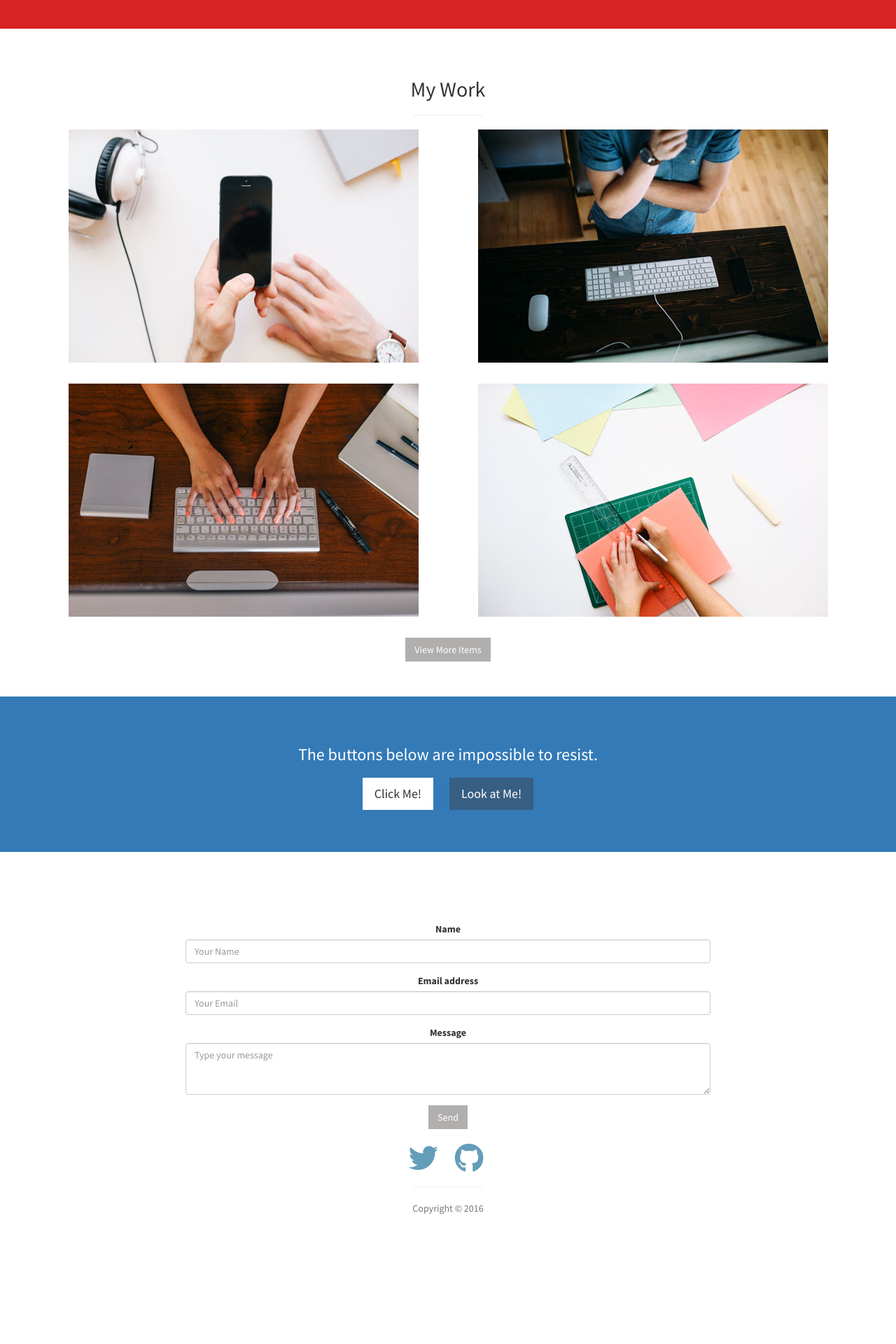
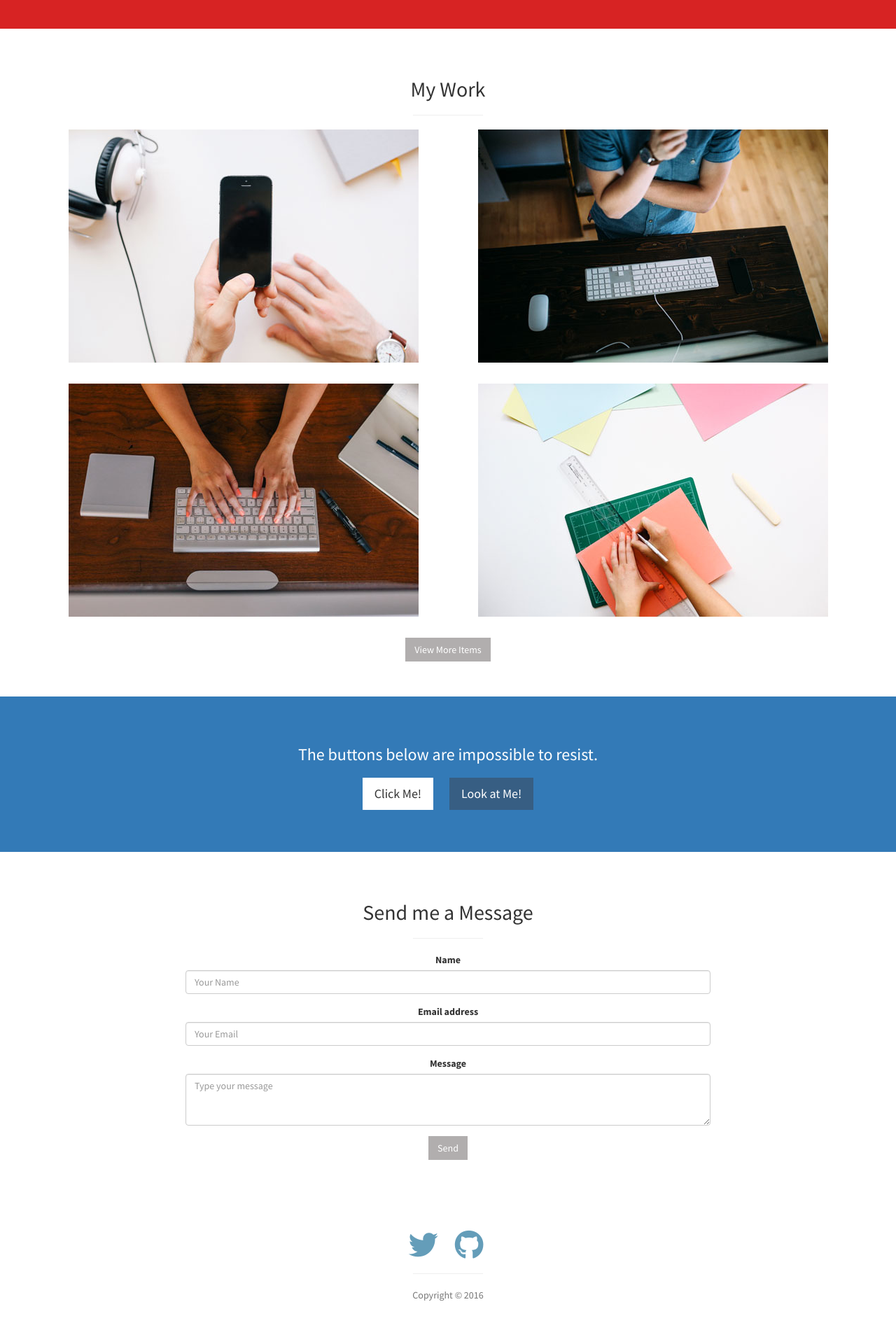
Before and after one commit to CollenK/CollenK.github.io, a Jekyll site: the page built from index.html, in a window 1280 px wide. Shown: the part 2031-3951 px from the top of the page at 70% size. Built offline with Jekyll 4.4.1, drawn with Linux system fonts in a browser that asks for light colours; nearby versions of some CDN libraries; before the commit the page ends 3877 px from its top, so only the background shows below that.

```diff
--- /dev/null
+++ b/_includes/contact.html
@@ -0,0 +1,29 @@
+<section id="contact" class="contact">
+  <div class="container">
+    <div class="row">
+      <div class="col-lg-8 col-lg-offset-2 text-center">
+        <h2>Send me a Message</h2>
+        <hr class="small">
+        <form action="https://formspree.io/collen.kriel@gmail.com" method="POST">
+          <div class="form-group">
+            <label>Name</label>
+            <input type="text" name="name" class="form-control" placeholder="Your Name">
+          </div>
+          <div class="form-group">
+            <label>Email address</label>
+            <input type="email" name="_replyto" class="form-control" id="exampleInputEmail1" placeholder="Your Email">
+          </div>
+          <div class="form-group">
+            <label>Message</label>
+            <textarea name="_message" class="form-control" rows="3" placeholder="Type your message"></textarea>
+          </div>
+            <button type="submit" value="Send" class="btn btn-dark">Send</button>
+            <input type="hidden" name="_next" value="//collenk.github.io/thanks.html"/>
+            <input type="hidden" name="_subject" value="New submission!"/>
+            <input type="hidden" name="_format" value="plain"/>
+            <input type="text" name="_gotcha" style="display:none"/>
+        </form>
+      </div>
+    </div> <!-- /form row -->
+  </div>
+</section>
--- a/_includes/footer.html
+++ b/_includes/footer.html
@@ -1,29 +1,5 @@
-<footer id="contact">
+<footer>
   <div class="container">
-    <div class="row">
-      <div class="col-lg-8 col-lg-offset-2 text-center">
-        <form action="https://formspree.io/collen.kriel@gmail.com" method="POST">
-          <div class="form-group">
-            <label>Name</label>
-            <input type="text" name="name" class="form-control" placeholder="Your Name">
-          </div>
-          <div class="form-group">
-            <label>Email address</label>
-            <input type="email" name="_replyto" class="form-control" id="exampleInputEmail1" placeholder="Your Email">
-          </div>
-          <div class="form-group">
-            <label>Message</label>
-            <textarea name="_message" class="form-control" rows="3" placeholder="Type your message"></textarea>
-          </div>
-            <button type="submit" value="Send" class="btn btn-dark">Send</button>
-            <input type="hidden" name="_next" value="//collenk.github.io/thanks.html" />
-            <input type="hidden" name="_subject" value="New submission!" />
-            <input type="hidden" name="_format" value="plain" />
-            <input type="text" name="_gotcha" style="display:none" />
-          </form>
-        </div>
-      </div> <!-- /form row -->
-      <br>
     <div class="row">
       <div class="col-lg-10 col-lg-offset-1 text-center">
         <ul class="list-inline">
--- a/_includes/navigation.html
+++ b/_includes/navigation.html
@@ -3,7 +3,7 @@
   <ul class="sidebar-nav">
     <a id="menu-close" href="#" class="btn btn-light btn-lg pull-right toggle"><i class="fa fa-times"></i></a>
     <li class="sidebar-brand">
-      <a href="#top"  onclick = $("#menu-close").click(); >Start Bootstrap</a>
+      <a href="#top"  onclick = $("#menu-close").click(); >Collen Kriel</a>
     </li>
     <li>
       <a href="#top" onclick = $("#menu-close").click(); >Home</a>
--- a/_includes/thanks.html
+++ /dev/null
@@ -1,2 +0,0 @@
-<h1>Thanks for your email</h1>
-<a href="collenk.github.io">Go back</a>
--- a/_layouts/front.html
+++ b/_layouts/front.html
@@ -13,6 +13,7 @@
   {% include portfolio.html %}
   {% include call-to-action.html %}
   <!-- {% include map.html %} -->
+  {% include contact.html %}
   {% include footer.html %}
   {% include scripts.html %}
 
--- a/css/stylish-portfolio.css
+++ b/css/stylish-portfolio.css
@@ -289,8 +289,14 @@
     pointer-events: none;
 }
 
+/* Contact */
+
+.contact {
+  padding: 50px 0;
+}
+
 /* Footer */
 
 footer {
-    padding: 100px 0;
+    padding: 50px 0;
 }
--- /dev/null
+++ b/thanks.html
@@ -0,0 +1,4 @@
+<section>
+  <h1>Thanks for your email</h1>
+  <a href="collenk.github.io">Go back</a>
+</section>
```
Lines whose indentation alone changed are shown as unchanged.
